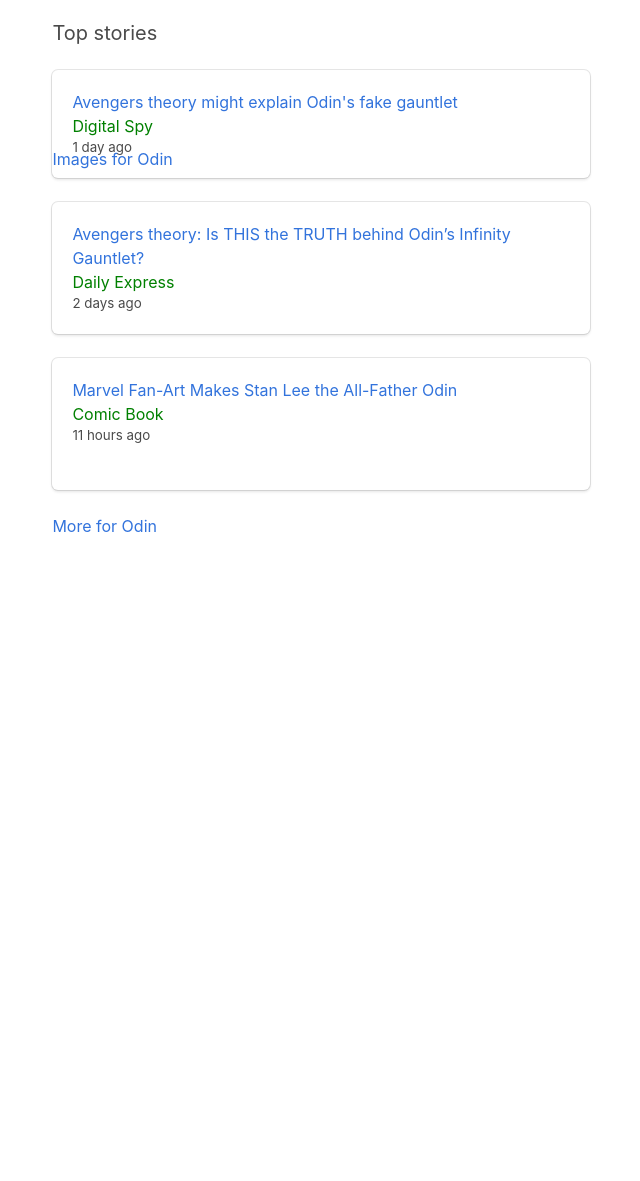
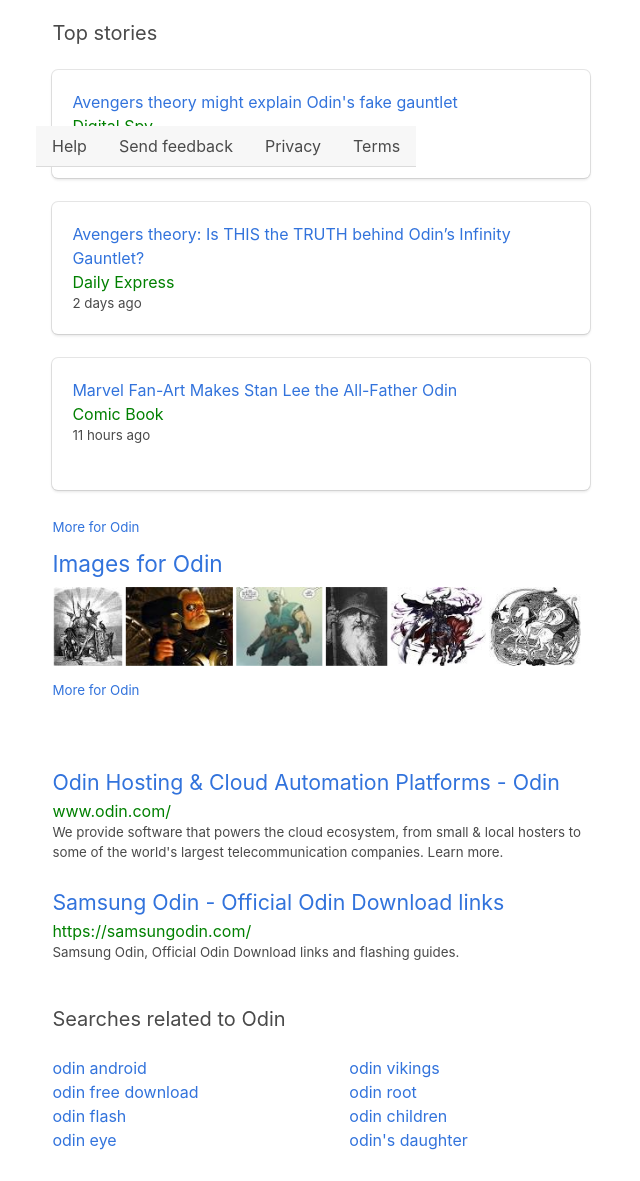
Before and after one commit to dvik1950/google-homepage, a plain HTML site: page search_with_bulma.html in a window 1280 px wide. Shown: the part 633-1814 px from the top of the page, without its empty margins (114-754 px from the left). Before the commit the page ends 1680 px from the top, so only its background shows below. Drawn offline with nearby package versions, Linux system fonts and the light colour scheme.

Commit message:
finish google search page w bulma fw

```diff
--- a/search_with_bulma.html
+++ b/search_with_bulma.html
@@ -108,14 +108,64 @@
             <br>
 
         </div>
-        <a href="is-6">More for Odin</a>
+        <a href="" class="small-a">More for Odin</a>
     </div>
 
     <div class="images-for-odin">
         <a href="">Images for Odin</a>
+        <img src="images_for_odin.png" alt="">
+        <a href="" class="small-a">More for Odin</a>
+    </div>
+
+
+    <div class="result">
+        <a href="">Odin Hosting & Cloud Automation Platforms - Odin</a> <br>
+        <a href="" class="green">www.odin.com/</a>
+        <p>We provide software that powers the cloud ecosystem, from small & local hosters to some of the world's largest telecommunication companies. Learn more.</p>
+    </div>
+
+
+    <div class="result">
+        <a href=""> Samsung Odin - Official Odin Download links</a> <br>
+        <a href="" class="green">https://samsungodin.com/</a>
+        <p>Samsung Odin, Official Odin Download links and flashing guides.</p>
+    </div>
+     <div class="related-searches">
+    <h5 class="is-5 subtitle">Searches related to Odin</h5>
+    <table style="width:100%">
+        <tr>
+            <td><a href="">odin android</a></td>
+            <td><a href="">odin vikings</a></td>
+        </tr>
+        <tr>
+            <td><a href="">odin free download</a></td>
+            <td><a href="">odin root</a></td>
+        </tr>
+        <tr>
+            <td><a href="">odin flash</a></td>
+            <td><a href="">odin children</a></td>
+        </tr>
+        <tr>
+            <td><a href="">odin eye</a></td>
+            <td><a href="">odin's daughter</a></td>
+        </tr>
+    </table>
+     </div>
+
+    <div class="page-navigation">
+        <a href=""> <img src="google_with_many_o.png" alt=""></a>
     </div>
 </div>
 
+<footer>
+    <div class="tabs">
+        <ul>
+            <li><a>Help</a></li>
+            <li><a>Send feedback</a></li>
+            <li><a>Privacy</a></li>
+            <li><a>Terms</a></li>
+        </ul>
+</footer>
 
 
 </body>
--- a/swb.css
+++ b/swb.css
@@ -73,7 +73,7 @@
     position: absolute;
     left:13%;
     grid-template-columns: 1fr;
-    grid-template-rows: 50px repeat(10, 150px);
+    grid-template-rows: 50px repeat(3, 150px) 550px 220px repeat(2, 120px) 180px 130px;
     grid-auto-flow: row;
     /*background-color: red;*/
 }
@@ -96,3 +96,22 @@ a.blue {
     font-size: 9pt;
     padding-left: 3px;
 }
+
+.images-for-odin a {
+    font-size: 17pt;
+}
+
+.small-a{
+    font-size: 10pt !important;
+}
+
+footer {
+    position: fixed;
+    left: 150px;
+    bottom: 0;
+    background-color: #F7F7F7;
+}
+
+footer li {
+    left: 100px;
+}
```
Also changed, not shown: google_with_many_o.png (added), images_for_odin.png (added).
